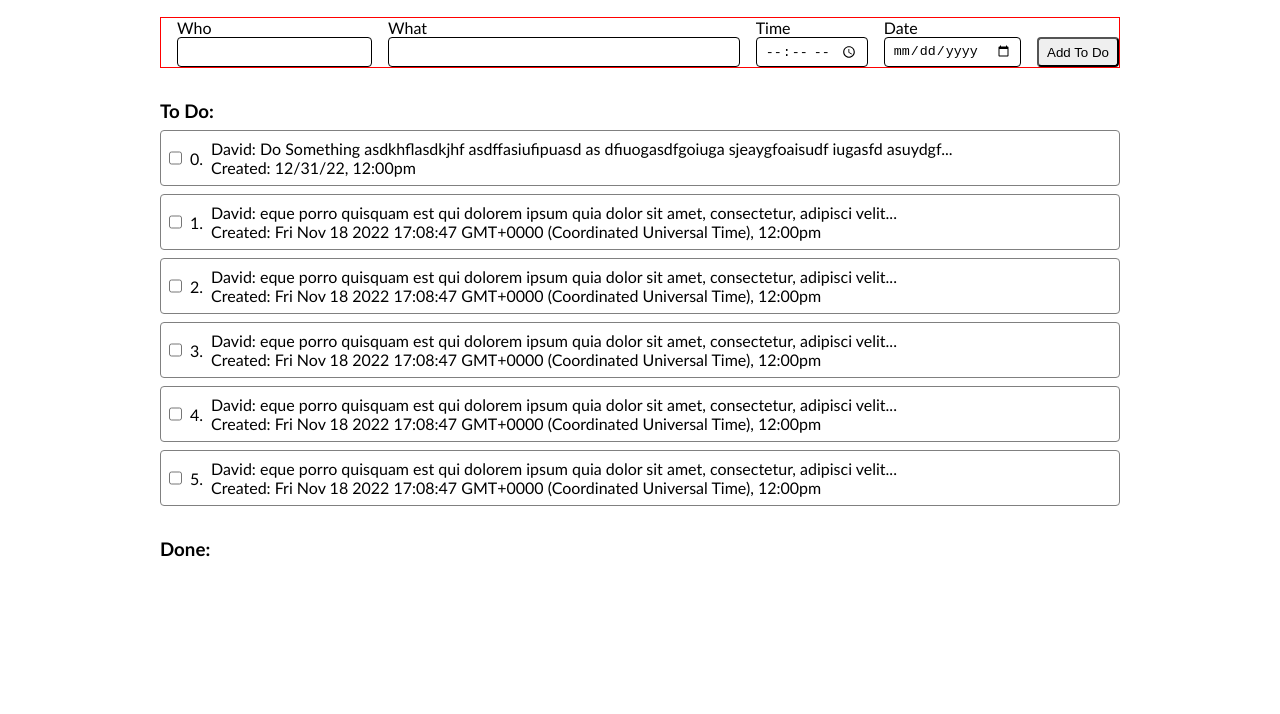
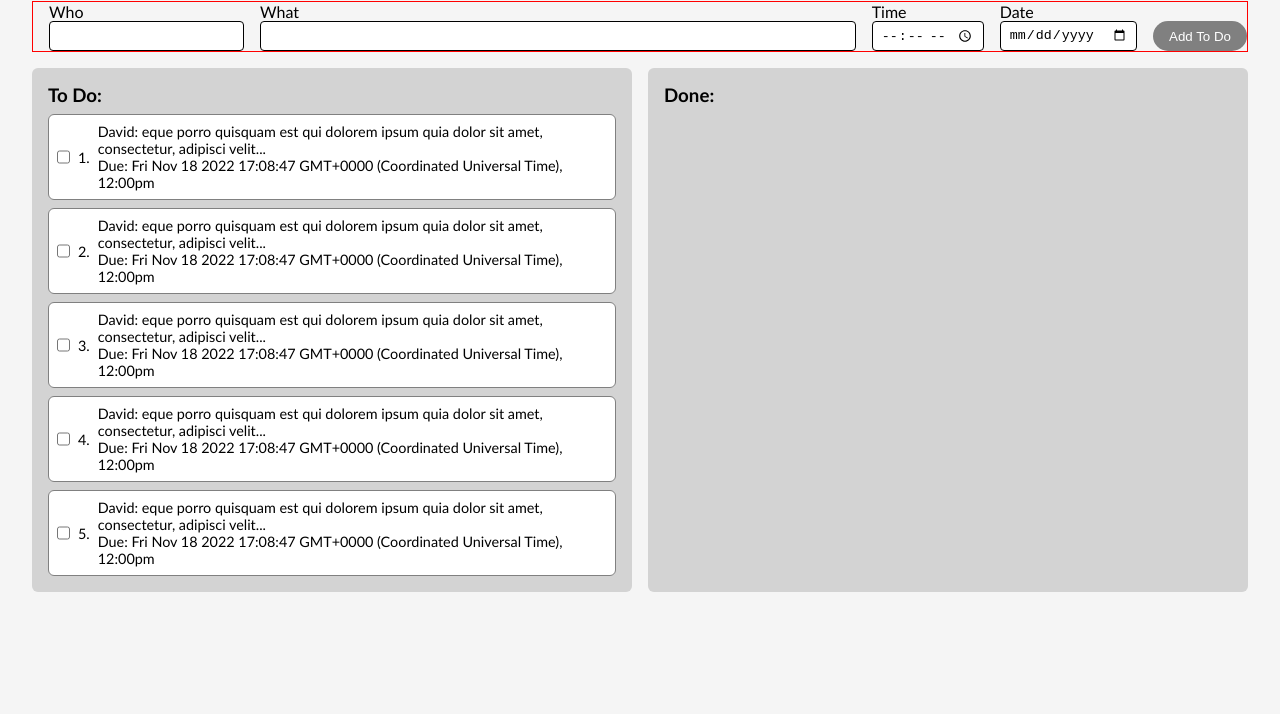
Before and after one commit to davidrayres/CPCC-TodoList, a plain HTML site: page index.html in a window 1280 px wide. Shown: the part 86-800 px from the top of the page. Drawn offline with Linux system fonts and the light colour scheme.

Commit message:
third commit

```diff
--- a/index.html
+++ b/index.html
@@ -38,20 +38,19 @@
 
     </div>
 
+    <div id="ListContainer">
 
-    <h3>To Do:</div>
-    <ul id="ToDoUl">
-      <li>
-    <input type="checkbox" onclick="toggleToDo(this)"/>
-    <span class="id">0. </span>
-    <div>
-      <p>David: Do Something asdkhflasdkjhf asdffasiufipuasd as dfiuogasdfgoiuga sjeaygfoaisudf iugasfd asuydgf...</p>
-      <p>Created: 12/31/22, 12:00pm</p>
+      <div id="ToDoContainer" class="container">
+        <h3>To Do:</h3>
+        <ul id="ToDoUl"></ul>
+      </div>
+
+      <div id="DoneContainer" class="container">
+        <h3>Done:</h3>
+        <ul id="DoneUl"></ul>
+      </div>
+
     </div>
-      </li>
-    </ul>
 
-    <h3>Done:</div>
-    <ul id="DoneUl"></ul>
   </body>
 </html>
--- a/script.js
+++ b/script.js
@@ -42,7 +42,7 @@ toDoArray.forEach((value, index) => {
     <span class="id">${index + 1}. </span>
     <div>
       <p>${value.who}: ${value.what}</p>
-      <p>Created: ${value.date}, ${value.time}</p>
+      <p>Due: ${value.date}, ${value.time}</p>
     </div>
     `
 
--- a/style.css
+++ b/style.css
@@ -6,13 +6,16 @@
 
 body {
   font-family: calibri;
-  margin: 2rem 10rem;
+  margin: 2rem;
+  background: whitesmoke;
 }
 
 .flex-row {
   display: flex;
   flex-direction: row;
+  margin-bottom: 1rem;;
   border: 1px solid red
+
   /* flex-wrap: wrap; */
   /* justify-content: space-between; */
 }
@@ -30,15 +33,36 @@ input {
   border-radius: 0.25rem;
 }
 
-button {
-  border-radius: 0.25rem;
-  height: 100%;
-  padding: 0 .5rem;
+input[type="checkbox"] {
+  accent-color: gray;
 }
 
-h1 {margin-bottom: 2rem;}
-h3 {
-  margin:2rem 0;
+button {
+  border-radius: 15px;
+  height: 100%;
+  padding: 0 1rem;
+  background: gray;
+  color: white;
+  border: none;
+}
+
+h1 {margin-bottom: 1rem;}
+
+#ListContainer {
+  width: 100%;
+  display: flex;
+  gap: 1rem;;
+}
+
+.container {
+  width: 100%;
+  display: flex;
+  flex-direction: column;
+  /* margin: 2rem .5rem; */
+  border: 10px soild black;
+  background: lightgray;
+  padding: 1rem;
+  border-radius: 6px;
 }
 
 ul {
@@ -52,7 +76,9 @@ li {
   font-weight: normal;
   border: 1px solid gray;
   padding: .5rem;
-  border-radius: .25rem;
+  border-radius: 6px;
+  background: white;
+  font-size: .9rem;
 }
 
 span {
```
